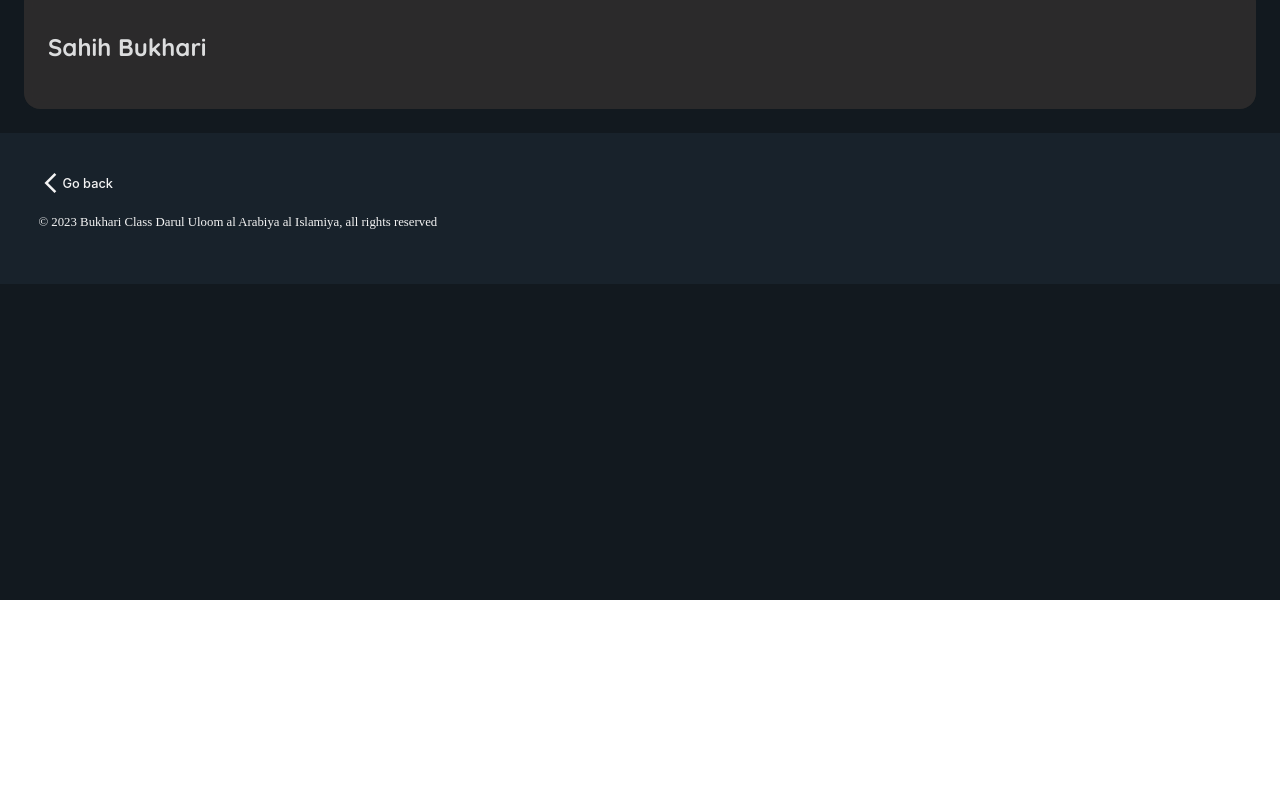
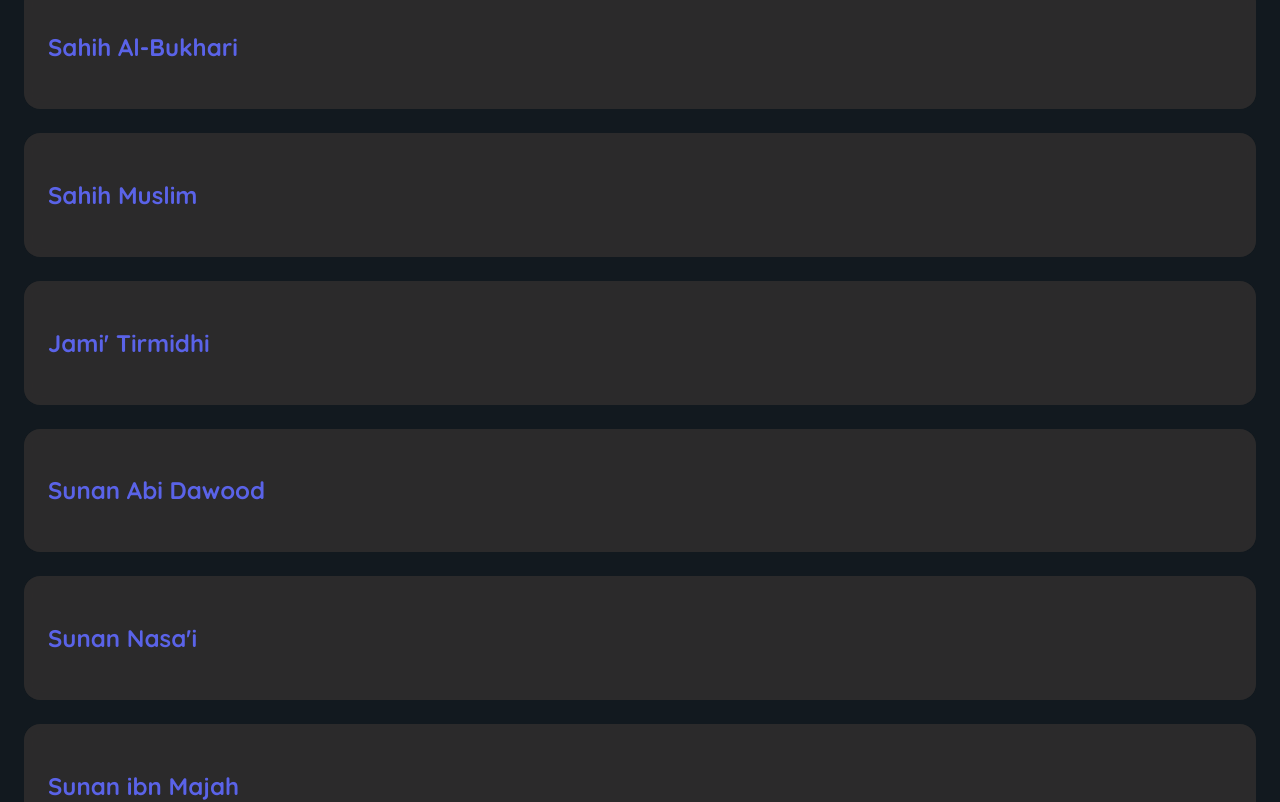
Before and after one commit to mo3r99/hadith, a React (Vite) app: page /collections in a window 1280 px wide. Shown: the part 200-1002 px from the top of the page. Before the commit the page ends 800 px from the top, so only its background shows below. Built offline with nearby package versions, Linux system fonts and the light colour scheme; a web font is replaced by a local one.

Commit message:
added collections

```diff
--- a/src/components/navbar/Navbar.module.css
+++ b/src/components/navbar/Navbar.module.css
@@ -61,7 +61,7 @@
   }
 
   nav > li > a:hover {
-    color: white;
+    color: var(--font-light);
   }
 
   nav li > a > span {
@@ -90,7 +90,7 @@
     bottom: -20px;
     width: 100vw;
     height: 80px;
-    background-color: #2d2d3a;
+    background-color: var(--dark-300);
     display: flex;
     border-radius: 30px;
     padding-top: 20px;
--- a/src/index.css
+++ b/src/index.css
@@ -16,6 +16,7 @@
 
   --dark-100: #12191f;
   --dark-200: #18222b;
+  --dark-300: rgb(27, 39, 50);
   --light: #f2f6fd;
   --accent-light: #3b84a5;
   --accent-dark: #2f424b;
--- a/src/pages/collections/Collections.jsx
+++ b/src/pages/collections/Collections.jsx
@@ -1,5 +1,5 @@
 import React from "react";
-import Navbar from "../../components/navbar/Navbar";
+import { Link } from "react-router-dom";
 
 import Styles from "./Collections.module.scss";
 import Card from "../../components/ui/card/Card";
@@ -11,9 +11,41 @@
         <h3>Collections</h3>
       </header>
       <section className={Styles.collections}>
-        <Card>
-          <h2>Sahih Bukhari</h2>
-        </Card>
+        <Link to="/hadith/sahih-bukhari/1">
+          <Card>
+            <h2>Sahih Al-Bukhari</h2>
+          </Card>
+        </Link>
+
+        <Link to="/hadith/sahih-muslim/1">
+          <Card>
+            <h2>Sahih Muslim</h2>
+          </Card>
+        </Link>
+
+        <Link to="/hadith/al-tirmidhi/1">
+          <Card>
+            <h2>Jami' Tirmidhi</h2>
+          </Card>
+        </Link>
+
+        <Link to="/hadith/abu-dawood/1">
+          <Card>
+            <h2>Sunan Abi Dawood</h2>
+          </Card>
+        </Link>
+
+        <Link to="/hadith/sunan-nasai/1">
+          <Card>
+            <h2>Sunan Nasa'i</h2>
+          </Card>
+        </Link>
+
+        <Link to="/hadith/ibn-e-majah/1">
+          <Card>
+            <h2>Sunan ibn Majah</h2>
+          </Card>
+        </Link>
       </section>
     </>
   );
```
